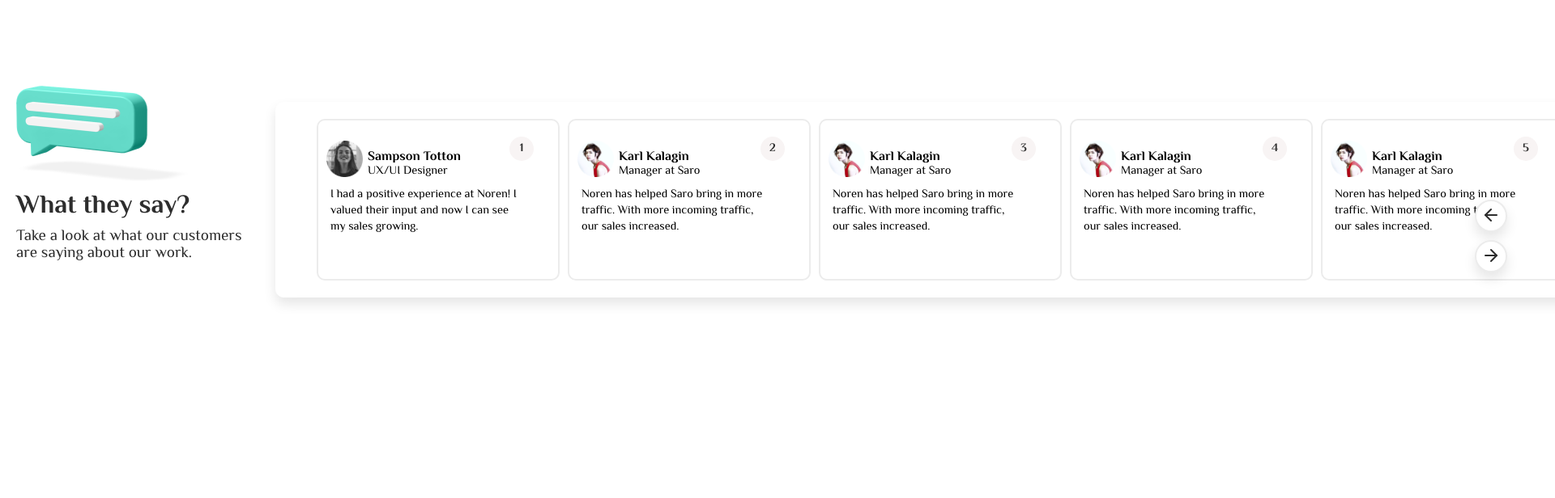
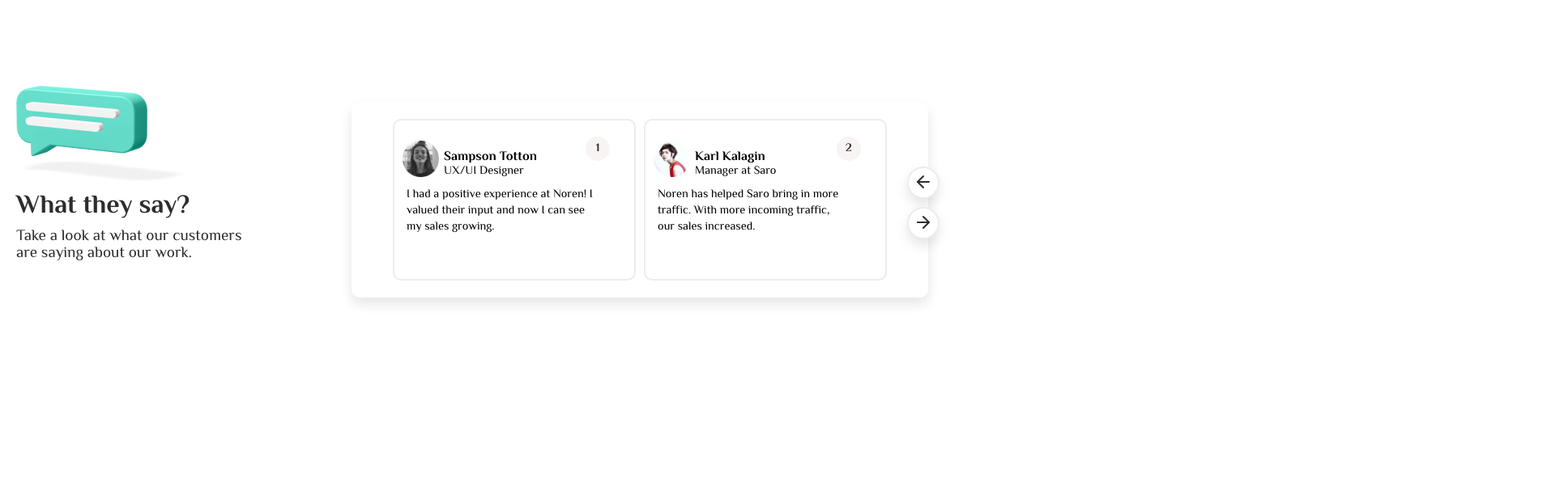
Before and after one commit to FengDenny/Figma2Dev, a React (Create React App) app in the folder noren/: page / in a window 1280 px wide. Shown: the part 3540-4156 px from the top of the page at 81% size, 1920 px wide, since content can reach past the window. Built offline with nearby package versions, Linux system fonts and the light colour scheme.

Commit message:
Update Testimonials.jsx

```diff
--- a/noren/src/component/Testimonial/Testimonials.jsx
+++ b/noren/src/component/Testimonial/Testimonials.jsx
@@ -15,9 +15,10 @@ export default function Testimonials() {
           <p>Take a look at what our customers are saying about our work.</p>
         </div>
         <div className={testStyles.rightSection}>
-          {testimonialData.map((data) => (
+          {testimonialData.slice(0, 2).map((data) => (
             <Slider testimonialData={data} />
           ))}
+        </div>
         <div className={testStyles.buttons}>
           <button>
             <FiArrowLeft />
@@ -27,7 +28,6 @@ export default function Testimonials() {
           </button>
         </div>
       </div>
-      </div>
     </section>
   );
 }
```
Lines whose indentation alone changed are shown as unchanged.
